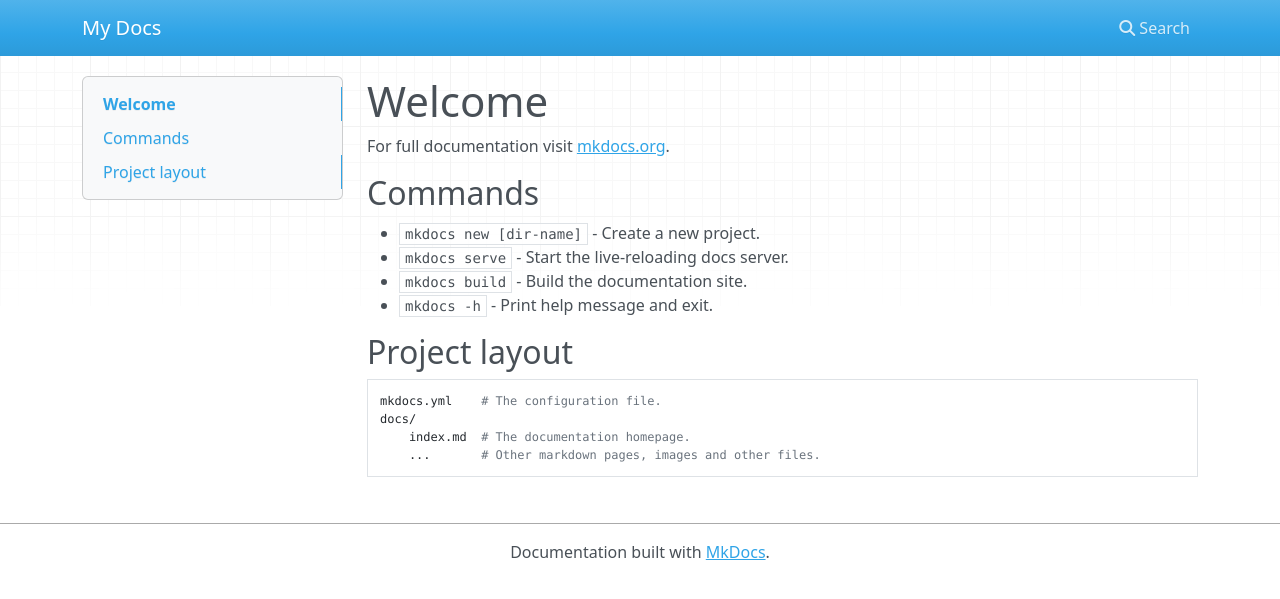
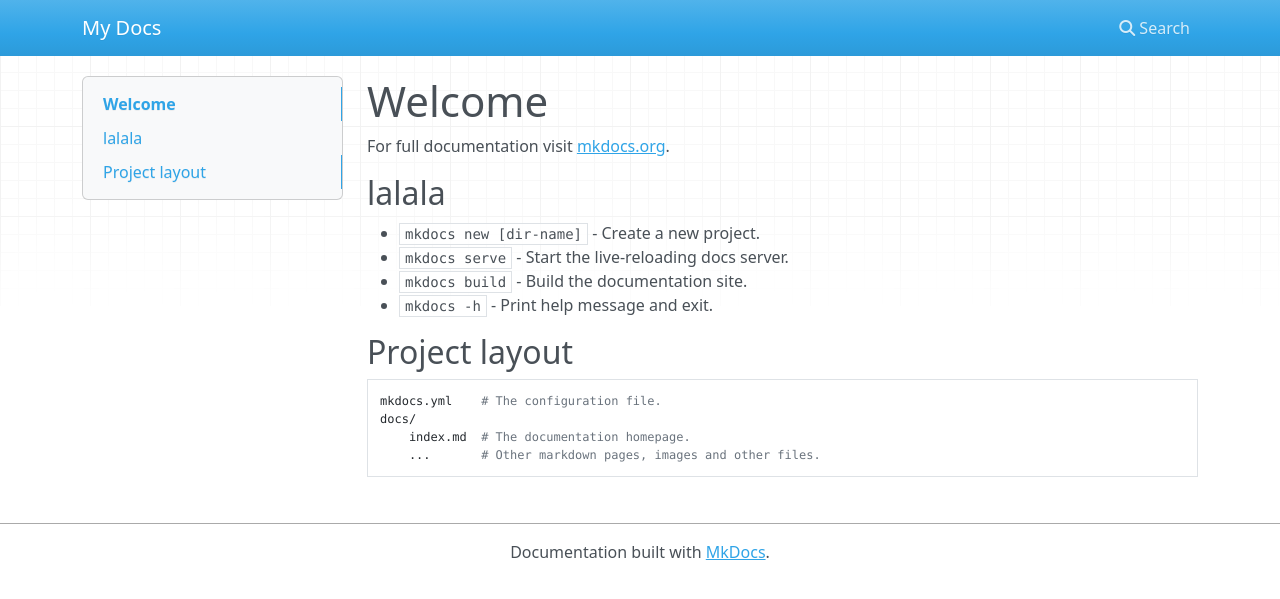
Before and after one commit to Renoyyz233/MkDocsTest, an MkDocs documentation site: the page built from docs/index.md, in a window 1280 px wide. Shown: the top 599 px of the page. Built offline with MkDocs 1.6.1, drawn with Linux system fonts in a browser that asks for light colours; nearby versions of some CDN libraries.

Commit message:
Update index.md

```diff
--- a/docs/index.md
+++ b/docs/index.md
@@ -2,7 +2,7 @@
 
 For full documentation visit [mkdocs.org](https://www.mkdocs.org).
 
-## Commands
+## lalala
 
 * `mkdocs new [dir-name]` - Create a new project.
 * `mkdocs serve` - Start the live-reloading docs server.
```
